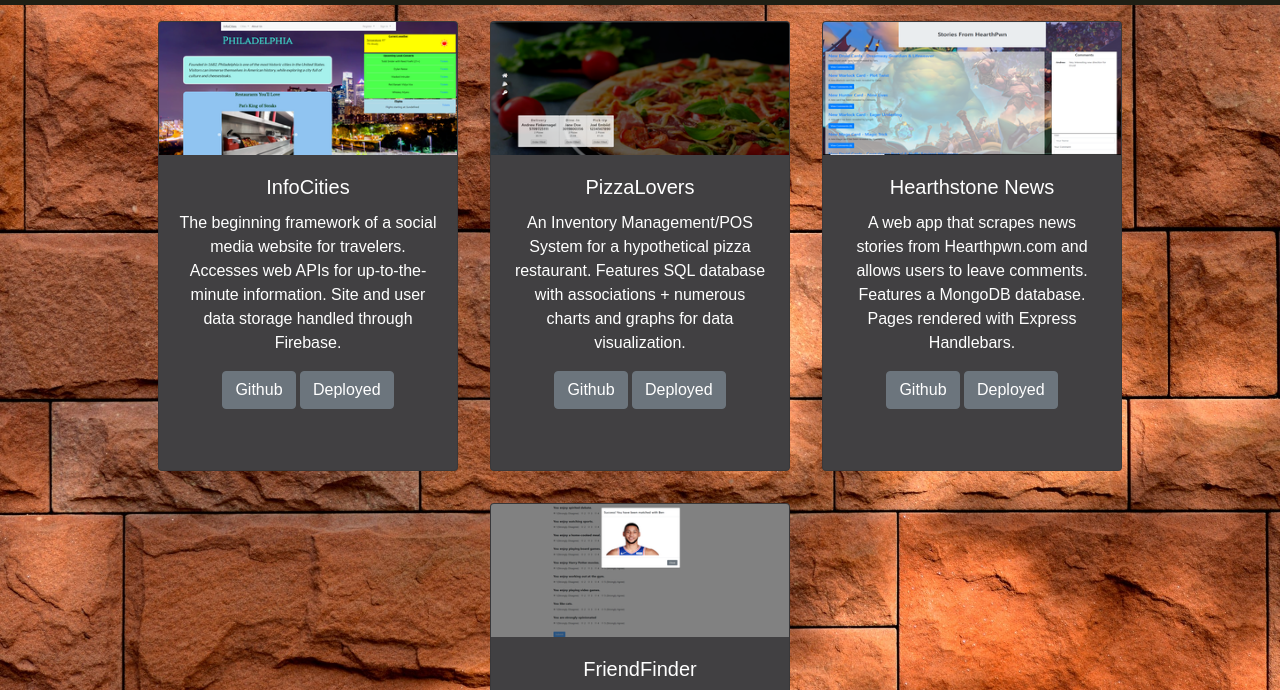
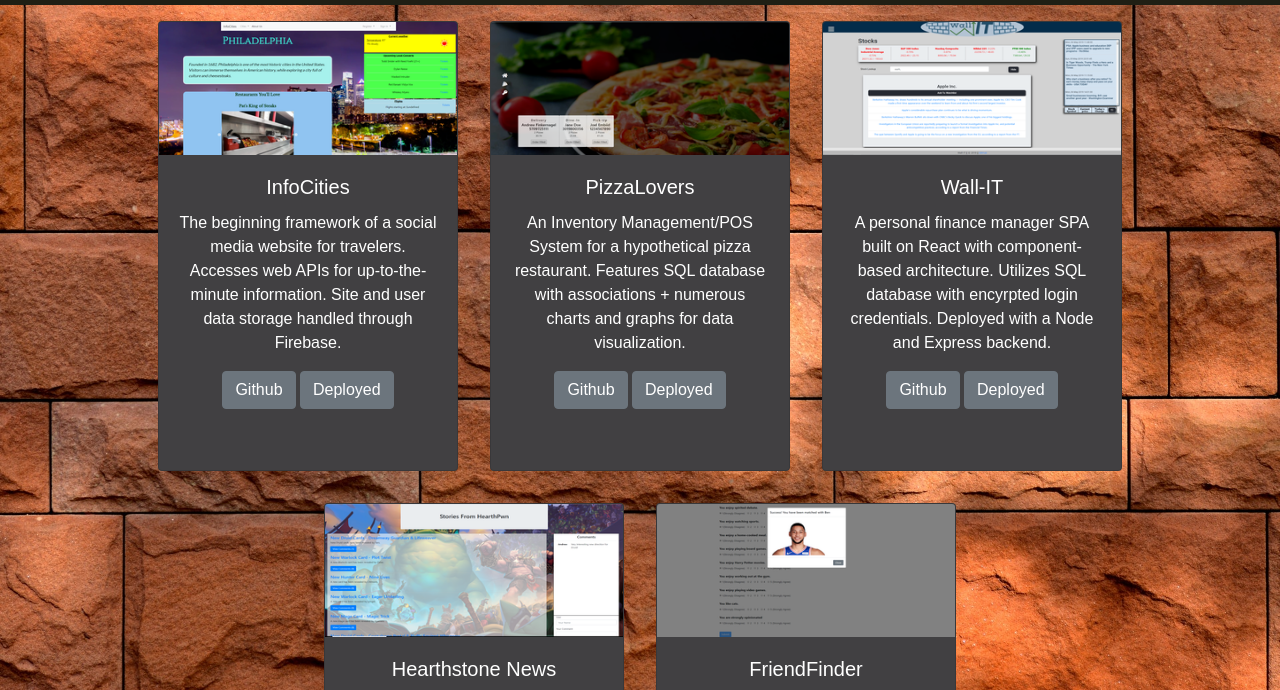
Before and after one commit to boc4life/portfolio0319, a website: page public/html/portfolio.html in a window 1280 px wide. Shown: the part 105-795 px from the top of the page. Drawn offline with nearby package versions, Linux system fonts and the light colour scheme; a web font is replaced by a local one.

Commit message:
added wall-it to portfolio, updated header links to linkedin

```diff
--- a/public/html/portfolio.html
+++ b/public/html/portfolio.html
@@ -31,7 +31,7 @@
                             <a class="nav-link navList" href="/contact">Contact</a>
                         </li>
                     </ul>
-                    <a class="nav-link" href="https://www.linkedin.com/in/andrew-finkernagel-85b5b2126"><img src="../images/linkedin.png"></a>
+                    <a class="nav-link" href="https://www.linkedin.com/in/andrewfinkernagel"><img src="../images/linkedin.png"></a>
                 </div>
             </nav>
         </div>
@@ -52,6 +52,15 @@
                     <p class="card-text">An Inventory Management/POS System for a hypothetical pizza restaurant. Features SQL database with associations + numerous charts and graphs for data visualization.</p>
                     <a href="https://github.com/boc4life/restaurant-manager" class="btn btn-secondary">Github</a>
                     <a href="https://obscure-beach-56866.herokuapp.com/" class="btn btn-secondary">Deployed</a>
+                </div>
+            </div>
+            <div class="card portfolioCard">
+                <img class="card-img-top" src="../images/wallitThumb.png">
+                <div class="card-body text-center">
+                    <h5 class="card-title">Wall-IT</h5>
+                    <p class="card-text">A personal finance manager SPA built on React with component-based architecture. Utilizes SQL database with encyrpted login credentials. Deployed with a Node and Express backend.</p>
+                    <a href="https://github.com/boc4life/wall-it" class="btn btn-secondary">Github</a>
+                    <a href="https://sheltered-mesa-24365.herokuapp.com/" class="btn btn-secondary">Deployed</a>
                 </div>
             </div>
             <div class="card portfolioCard">
```
Also changed, not shown: public/html/about.html (+1 -1 lines), public/html/contact.html (+1 -1 lines), public/html/index.html (+1 -1 lines), public/images/wallitThumb.png (added).
